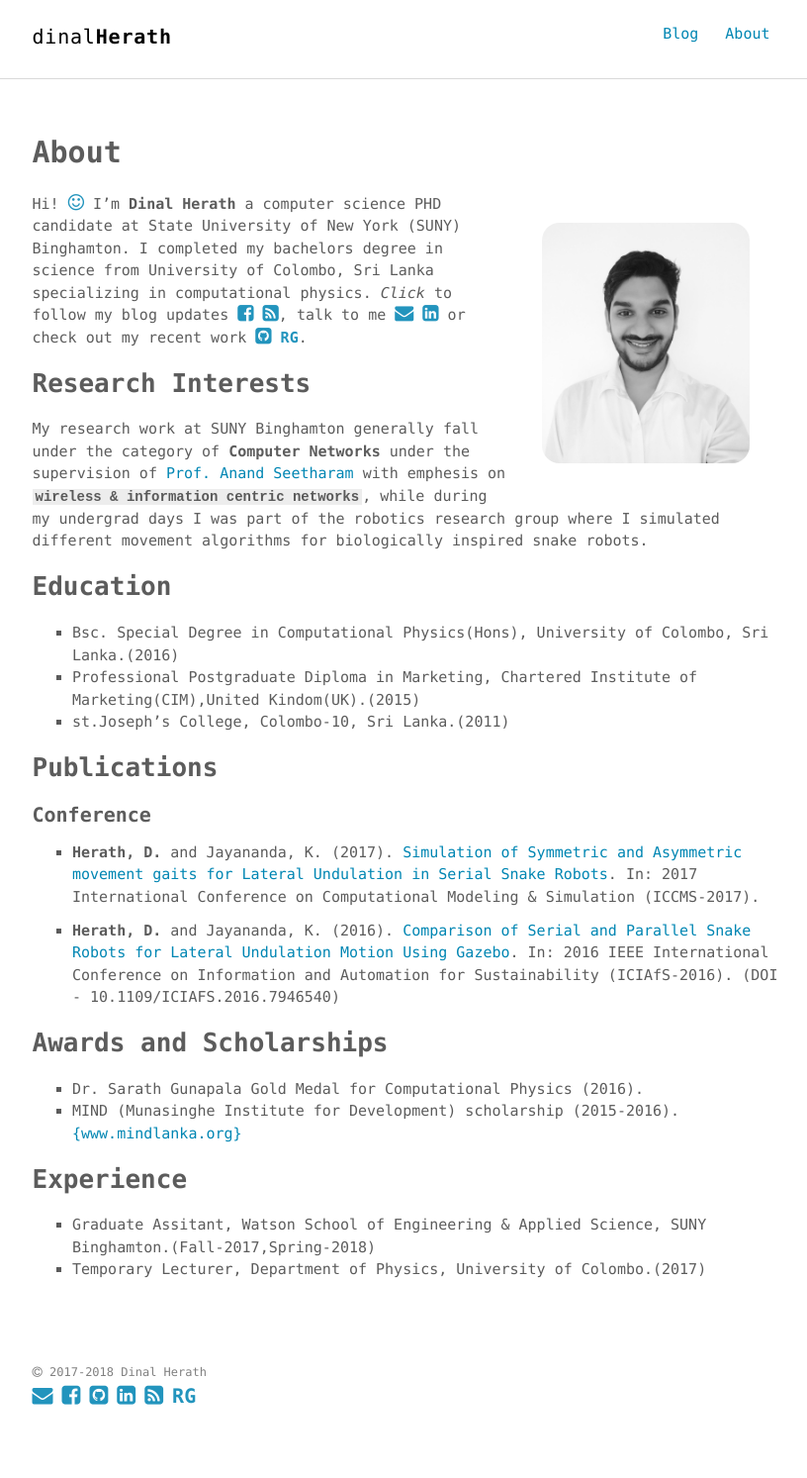
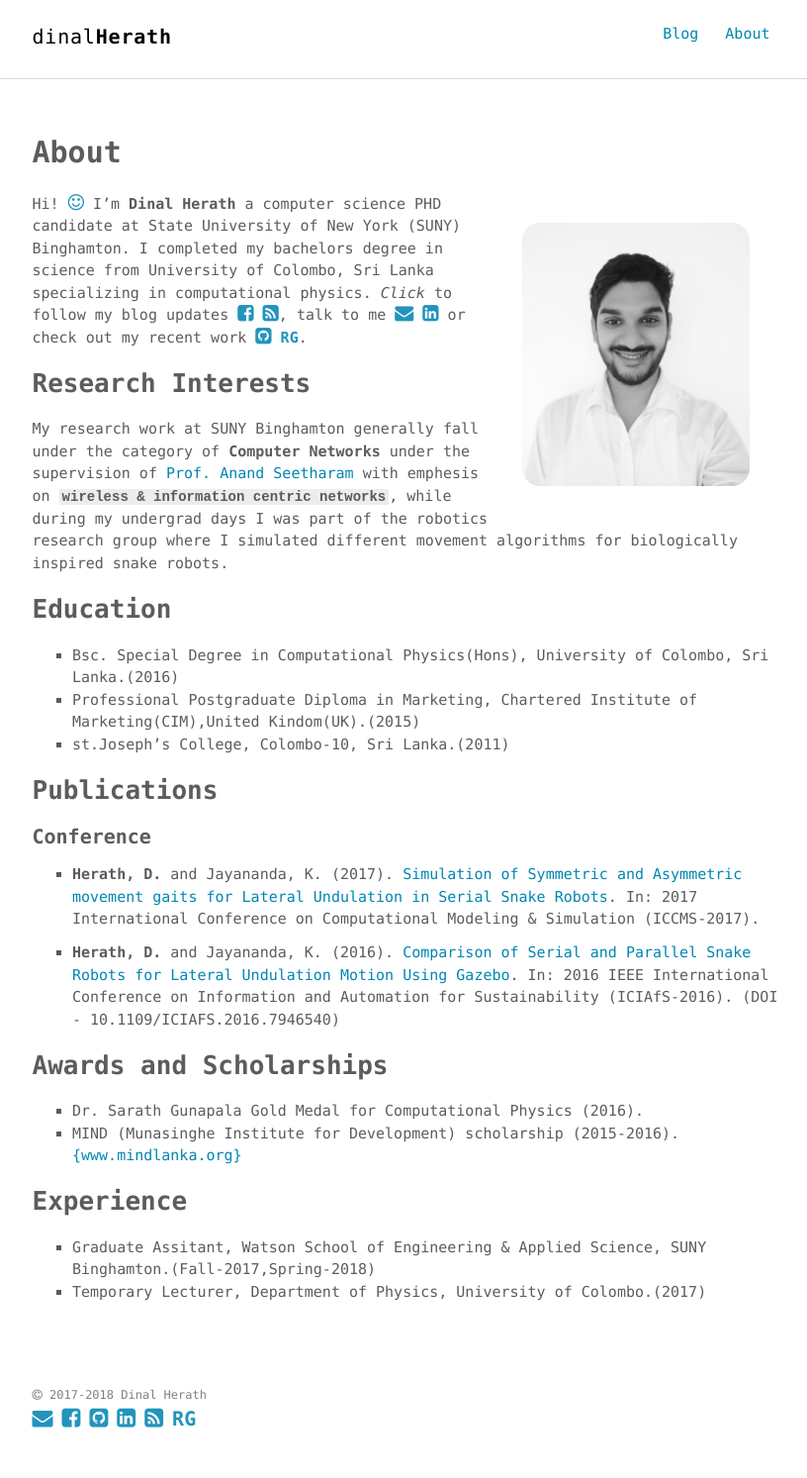
Before and after one commit to dherath/dherath.github.io, a Jekyll site: the page built from about.md, in a window 1280 px wide. Shown: the whole page at 99% size, without its empty margins (230-1046 px from the left). Built offline with Jekyll 4.4.1, drawn with Linux system fonts in a browser that asks for light colours; before the commit the page ends 1470 px from its top, so only the background shows below that.

Commit message:
build+resized image

```diff
--- a/about.md
+++ b/about.md
@@ -6,7 +6,7 @@
 
 <!--<div class="post-container">-->
   <!--<div class="post-image-1" align="right">-->
-  	<img src="/assets/img/image.jpg" style="width:270px;padding:30px;border-radius:48px;" align="right">
+  	<img src="/assets/img/image.jpg" style="width:290px;padding:30px;border-radius:48px;" align="right">
   <!-- </div> -->
 Hi! <i class="fa fa-smile-o" aria-hidden="true" style="font-size:19px;color:#2294bd"></i> I'm **Dinal Herath** a computer science PHD candidate at State University of New York (SUNY) Binghamton. I completed my bachelors degree in science from University of Colombo, Sri Lanka specializing in computational physics. _Click_ to follow my blog updates
 <a href="https://www.facebook.com/dinalHerath" target="_blank"><i class="fa fa-facebook-square" style="font-size:19px;color:#2294bd"></i></a>
```
Also changed, not shown: 2 other files.
